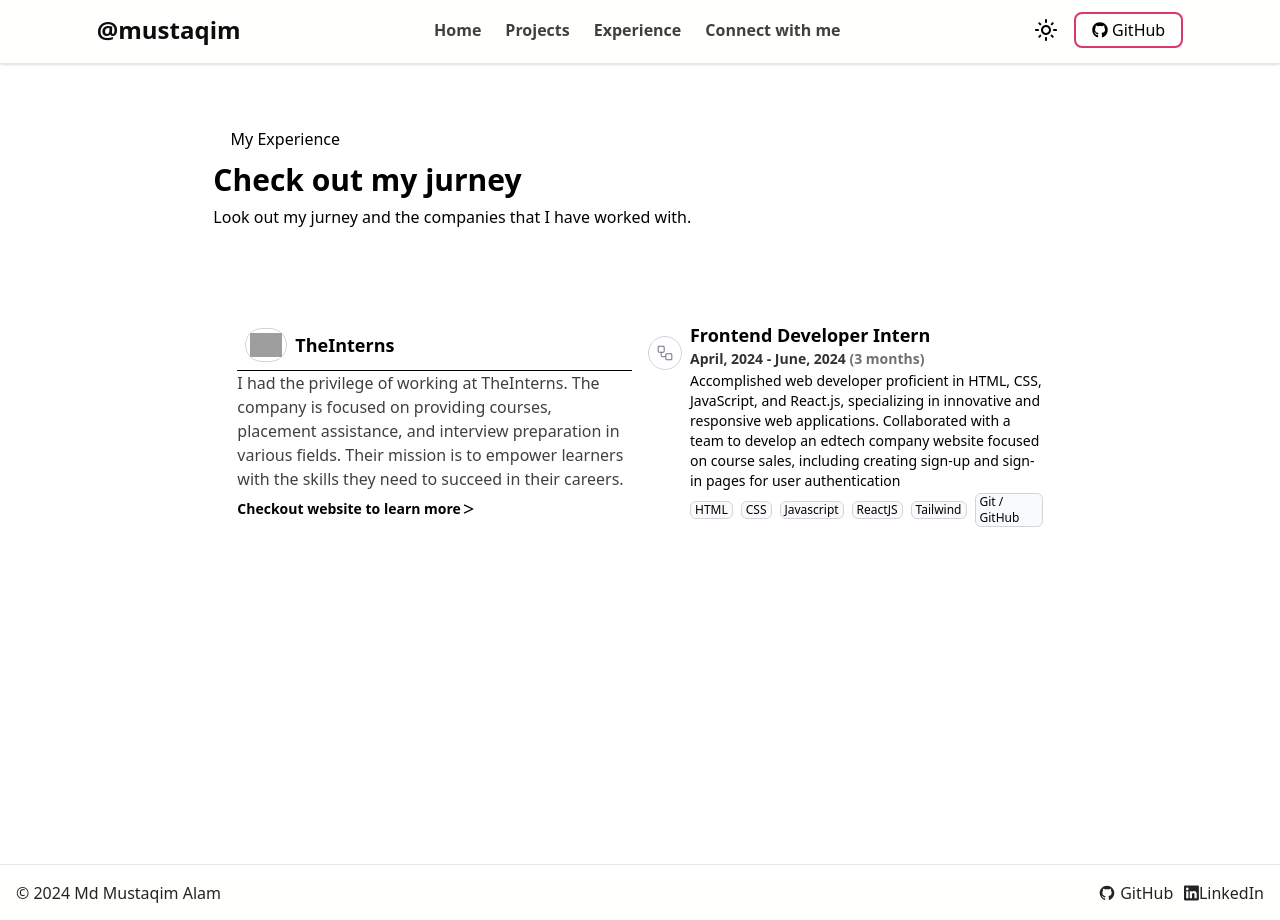
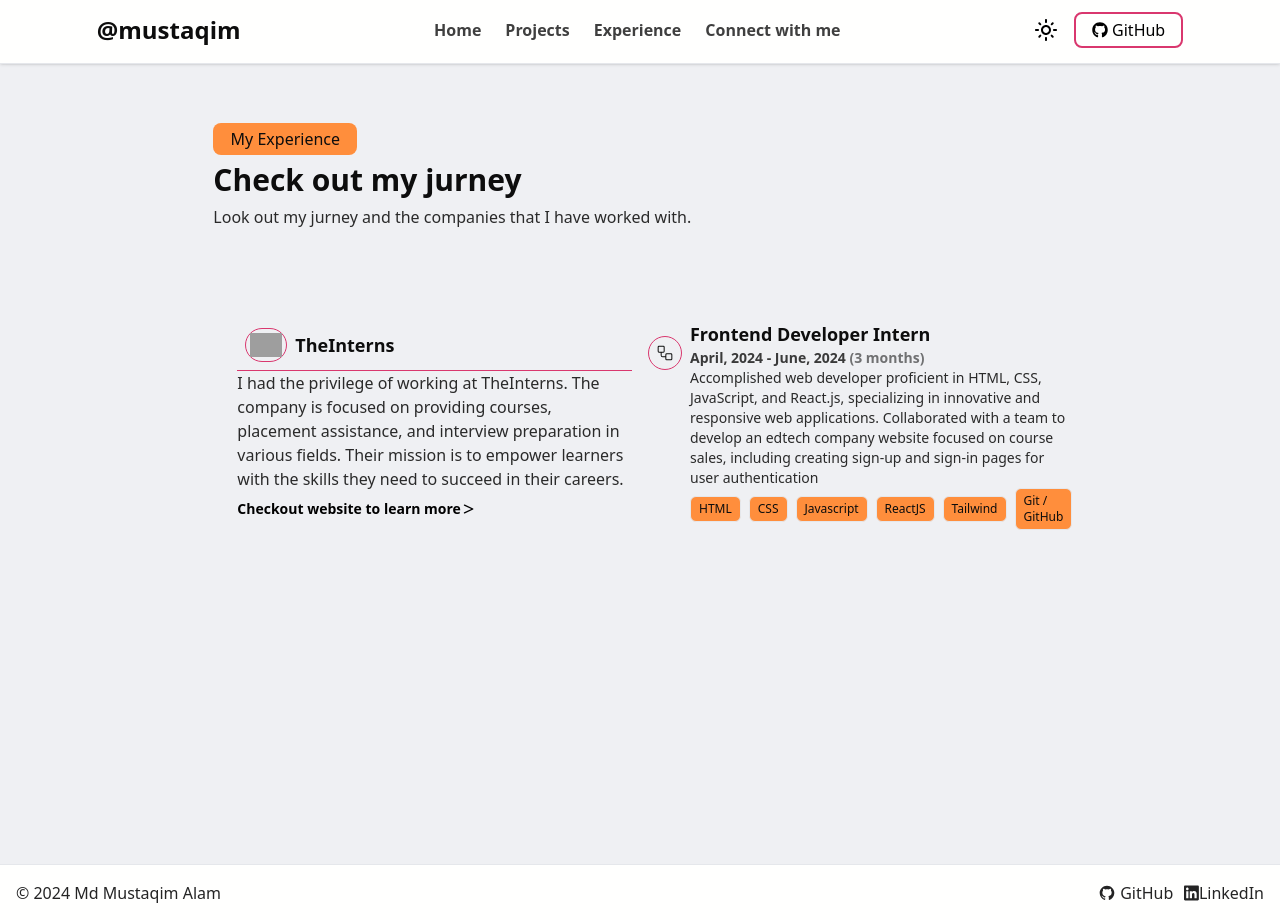
Before and after one commit to Mustaqim-Alam/Mustaqim_Portfolio_MERN, a React (Vite) app in the folder Client/: page /experience in a window 1280 px wide. Built offline with nearby package versions, Linux system fonts and the light colour scheme; grey boxes are pictures that could not be loaded; a web font is replaced by a local one.

Commit message:
making portfolio

```diff
--- a/Client/src/Pages/Contact.jsx
+++ b/Client/src/Pages/Contact.jsx
@@ -5,33 +5,36 @@ import { RiTwitterXLine } from "react-icons/ri";
 
 const Contact = () => {
   return (
-    <div className="bg-bgColor2 w-full h-screen flex flex-col justify-start gap-4 items-center">
+    <div className="bg-bgMain w-full h-screen flex flex-col justify-start gap-4 items-center">
       <div className="  w-2/3  h-56 flex flex-col justify-center  ">
         <div className=" w-full h-2/4 flex flex-col justify-around   ">
-          <button className=" w-36 py-1 bg-bgColor3 text-whiteColor font-fontf2 rounded-lg">
+          <button className=" w-36 py-1 bg-buttonBg text-buttonText font-fontf2 rounded-lg">
             Contact me
           </button>
-          <h1 className=" font-semibold text-3xl">Send me a message</h1>
-          <p className=" font-fontf3">
+          <h1 className=" font-semibold text-3xl text-headlineColor">
+            Send me a message
+          </h1>
+          <p className="text-paragraphColor">
             Have a question and just want to say hi? Drop me a message I will
             get back back to you soon.
           </p>
         </div>
       </div>
       <div className="   grid grid-cols-2 px-6 w-2/3 gap-4 ">
-        <div className="  w-1/3">
+        <div className=" flex flex-col justify-center items-center gap-2">
           <img
+            className=" rounded-3xl border border-borderColor w-52"
             src="https://png.pngtree.com/png-clipart/20201225/ourmid/pngtree-man-waiting-for-someone-to-watch-the-time-original-hand-drawn-png-image_2618874.jpg"
             alt="my img"
           />
-          <h1>MERN Stack Developer</h1>
-          <div>
-            <ul className=" flex">
+          <h1 className=" text-lg text-headlineColor font-bold ">MERN Stack Developer</h1>
+          <div className=" w-1/3">
+            <ul className="  flex justify-around w-full">
               <li>
                 {" "}
                 <div className="group relative flex justify-center items-center">
                   <button>
-                    <FiGithub className="w-8 h-8 hover:scale-125 duration-200 hover:stroke-blue-500" />
+                    <FiGithub className="w-8 h-6 hover:scale-125 duration-200 hover:stroke-blue-500" />
                   </button>
                   <span className="absolute -top-14 left-1/2 transform -translate-x-1/2 z-20 scale-0 px-3 py-2 rounded-lg border border-gray-300 bg-white text-sm font-bold shadow-md transition-all duration-300 ease-in-out group-hover:scale-100">
                     GitHub
@@ -42,10 +45,10 @@ const Contact = () => {
                 {" "}
                 <div className="group relative flex justify-center items-center">
                   <button>
-                    <CiLinkedin className="w-8 h-8 hover:scale-125 duration-200 hover:stroke-blue-500" />
+                    <CiLinkedin className="w-8 h-6 hover:scale-125 duration-200 hover:stroke-blue-500" />
                   </button>
                   <span className="absolute -top-14 left-1/2 transform -translate-x-1/2 z-20 scale-0 px-3 py-2 rounded-lg border border-gray-300 bg-white text-sm font-bold shadow-md transition-all duration-300 ease-in-out group-hover:scale-100">
-                    GitHub
+                    LinkedIn
                   </span>
                 </div>
               </li>
@@ -53,10 +56,10 @@ const Contact = () => {
                 {" "}
                 <div className="group relative flex justify-center items-center">
                   <button>
-                    <RiTwitterXLine className="w-8 h-8 hover:scale-125 duration-200 hover:stroke-blue-500" />
+                    <RiTwitterXLine className="w-8 h-6 hover:scale-125 duration-200 hover:stroke-blue-500" />
                   </button>
                   <span className="absolute -top-14 left-1/2 transform -translate-x-1/2 z-20 scale-0 px-3 py-2 rounded-lg border border-gray-300 bg-white text-sm font-bold shadow-md transition-all duration-300 ease-in-out group-hover:scale-100">
-                    GitHub
+                    X
                   </span>
                 </div>
               </li>
--- a/Client/src/Pages/Experience.jsx
+++ b/Client/src/Pages/Experience.jsx
@@ -5,14 +5,16 @@ import { Link } from "react-router-dom";
 
 const Experience = () => {
   return (
-    <div className="bg-bgColor2 w-full h-screen flex flex-col justify-start gap-4 items-center">
+    <div className="bg-bgMain w-full h-screen flex flex-col justify-start gap-4 items-center">
       <div className=" w-2/3  h-56 flex flex-col justify-center  ">
         <div className=" w-full h-2/4 flex flex-col justify-around   ">
-          <button className=" w-36 py-1 bg-bgColor3 text-whiteColor font-fontf2 rounded-lg">
+          <button className=" w-36 py-1 bg-buttonBg text-buttonText rounded-lg">
             My Experience
           </button>
-          <h1 className=" font-semibold text-3xl">Check out my jurney</h1>
-          <p className=" font-fontf3">
+          <h1 className=" font-semibold text-headlineColor text-3xl ">
+            Check out my jurney
+          </h1>
+          <p className=" text-paragraphColor">
             Look out my jurney and the companies that I have worked with.
           </p>
         </div>
@@ -20,15 +22,15 @@ const Experience = () => {
       <div className=" grid grid-cols-2 px-6 w-2/3 gap-4">
         <div className=" w-full h-max">
           <div className=" flex flex-col h-56 justify-around py-4">
-            <div className=" flex items-center gap-2 font-semibold text-lg border-b border-black p-2 ">
-              <span className=" border p-1 rounded-full border-gray-300">
+            <div className=" flex items-center gap-2 font-semibold text-lg border-b border-borderColor p-2 ">
+              <span className=" border p-1 rounded-full border-borderColor">
                 {" "}
                 <img className=" w-8" src={theInternsImg} alt="logo" />
               </span>
-              <h1> TheInterns</h1>
+              <h1 className=" text-headlineColor"> TheInterns</h1>
             </div>
             <div>
-              <p className=" text-base opacity-75">
+              <p className=" text-base text-paragraphColor">
                 I had the privilege of working at TheInterns. The company is
                 focused on providing courses, placement assistance, and
                 interview preparation in various fields. Their mission is to
@@ -50,19 +52,21 @@ const Experience = () => {
         </div>
         <div className="  w-full h-max ">
           <div className=" flex h-60 py-4">
-            <span className=" my-4 p-2 h-max  border border-gray-300 rounded-full text-gray-500   ">
+            <span className=" my-4 p-2 h-max  border border-borderColor  rounded-full text-headlineColor   ">
               <GoWorkflow />
             </span>
-            <div className=" pl-2 flex flex-col  justify-around ">
+            <div className=" pl-2 flex flex-col text-headlineColor  justify-around ">
               <div>
-                <h1 className=" font-semibold text-lg">Frontend Developer Intern</h1>
+                <h1 className=" font-semibold text-lg">
+                  Frontend Developer Intern
+                </h1>
                 <p className=" text-sm font-semibold opacity-80">
                   April, 2024 - June, 2024{" "}
                   <span className=" opacity-70">(3 months)</span>
                 </p>
               </div>
               <div>
-                <p className=" text-sm font-fontf1 ">
+                <p className=" text-sm text-paragraphColor ">
                   Accomplished web developer proficient in HTML, CSS,
                   JavaScript, and React.js, specializing in innovative and
                   responsive web applications. Collaborated with a team to
@@ -73,29 +77,28 @@ const Experience = () => {
               </div>
               <div>
                 <ul className=" flex   w-full items-center gap-2 ">
-                  <li className=" bg-gray-50 text-blackColor rounded-md text-xs font-medium flex items-center  border px-1 border-gray-300 ">
+                  <li className=" bg-buttonBg text-buttonText rounded-md text-xs font-medium flex items-center  border py-1 px-2  ">
                     HTML
                   </li>
-                  <li className=" bg-gray-50 text-blackColor rounded-md text-xs font-medium flex items-center  border px-1 border-gray-300 ">
+                  <li className=" bg-buttonBg text-buttonText rounded-md text-xs font-medium flex items-center  border py-1 px-2  ">
                     CSS
                   </li>
-                  <li className=" bg-gray-50 text-blackColor rounded-md text-xs font-medium flex items-center  border px-1 border-gray-300 ">
+                  <li className=" bg-buttonBg text-buttonText rounded-md text-xs font-medium flex items-center  border py-1 px-2  ">
                     Javascript
                   </li>
-                  <li className=" bg-gray-50 text-blackColor rounded-md text-xs font-medium flex items-center  border px-1 border-gray-300 ">
+                  <li className=" bg-buttonBg text-buttonText rounded-md text-xs font-medium flex items-center  border py-1 px-2  ">
                     ReactJS
                   </li>
-                  <li className=" bg-gray-50 text-blackColor rounded-md text-xs font-medium flex items-center  border px-1 border-gray-300 ">
+                  <li className=" bg-buttonBg text-buttonText rounded-md text-xs font-medium flex items-center  border py-1 px-2  ">
                     Tailwind
                   </li>
-                  <li className=" bg-gray-50 text-blackColor rounded-md text-xs font-medium flex items-center  border px-1 border-gray-300 ">
+                  <li className=" bg-buttonBg text-buttonText rounded-md text-xs font-medium flex items-center  border py-1 px-2  ">
                     Git / GitHub
                   </li>
                 </ul>
               </div>
             </div>
           </div>
-
         </div>
       </div>
     </div>
--- a/Client/src/Pages/Home.jsx
+++ b/Client/src/Pages/Home.jsx
@@ -1,3 +1,4 @@
+import { AiOutlineCloudDownload } from "react-icons/ai";
 import { PiHandshakeThin } from "react-icons/pi";
 import { SiLinkedin } from "react-icons/si";
 import { Link } from "react-router-dom";
@@ -15,17 +16,14 @@ const Home = () => {
           </div>
           <div className=" flex justify-center">
             <p className="font-fontf1  w-2/3 text-center text-xl text-paragraphColor">
-              <strong>MERN stack developer</strong> from India with a passion
-              for building innovative web applications.{" "}
-              <strong>constantly upskilling myself</strong> in the ever-evolving
-              field of software development.{" "}
-              <strong>
-                Currently, Im actively seeking exciting opportunities
-              </strong>{" "}
-              to contribute my expertise and collaborate with talented teams.
+              MERN stack developer from India with a passion for building
+              innovative web applications. constantly upskilling myself in the
+              ever-evolving field of software development. Currently, Im
+              actively seeking exciting opportunities to contribute my expertise
+              and collaborate with talented teams.
             </p>
           </div>
-          <div className=" flex gap-8">
+          <div className=" flex gap-8 mt-7">
             <Link className=" bg-buttonBg text-buttonText text-medium flex items-center w-36 justify-center gap-2 rounded-xl font-fontf1 py-1.5">
               {" "}
               <PiHandshakeThin /> Get in touch
@@ -37,6 +35,9 @@ const Home = () => {
             >
               <SiLinkedin /> Visit LinkedIn
             </Link>
+            <button className=" bg-buttonBg text-buttonText text-medium flex items-center w-36 justify-center gap-2 rounded-xl font-fontf1 py-1.5">
+              <AiOutlineCloudDownload /> Download CV
+            </button>
           </div>{" "}
         </div>
       </article>
```
Also changed, not shown: Client/src/Pages/Projects.jsx (+20 -21 lines).
